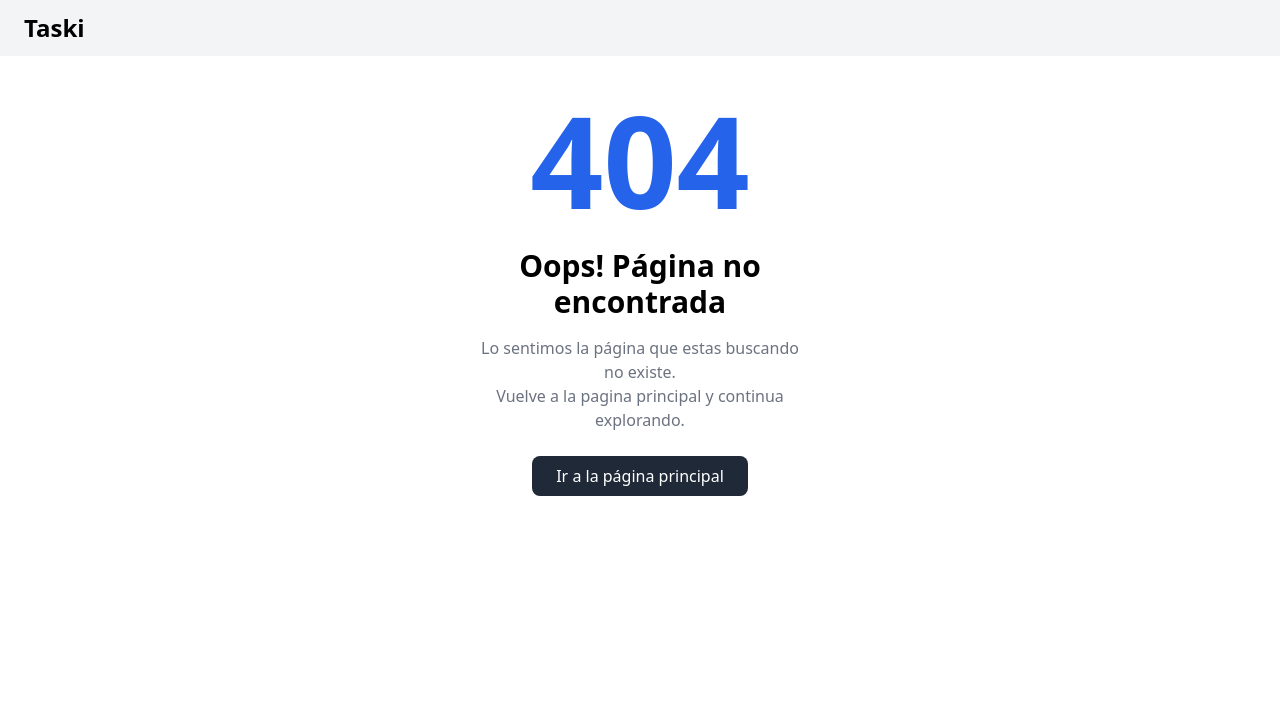
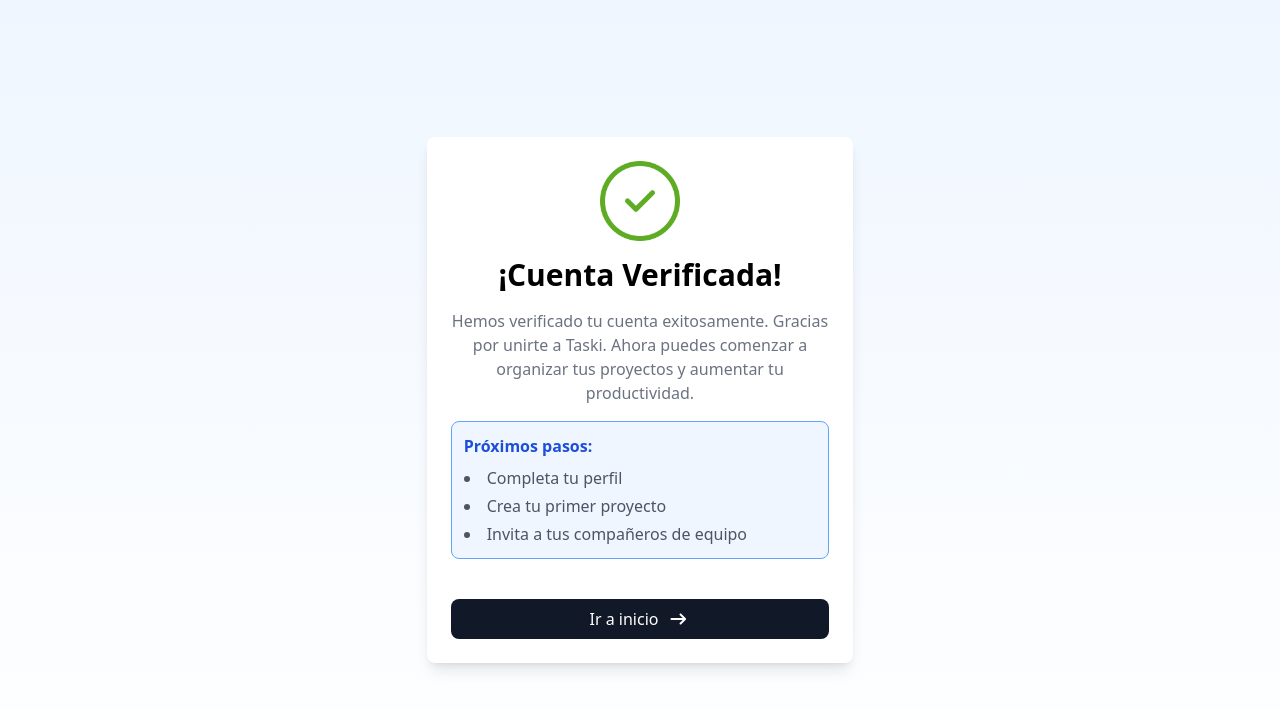
Before and after one commit to thejuanco/Taski-UI, a React (Vite) app: page /auth/confirm-user/1 in a window 1280 px wide. Before the commit this address had no page. Shown: the top 710 px of the page. Built offline with nearby package versions, Linux system fonts and the light colour scheme.

Commit message:
Crea la pagina para la cuenta confirmada y la agrega a las rutas

```diff
--- a/src/App.jsx
+++ b/src/App.jsx
@@ -6,6 +6,7 @@ import Login from './views/Auth/Login'
 import SignUp from './views/Auth/SignUp'
 import ForgotPassword from './views/Auth/ForgotPassword'
 import SendEmail from './views/Auth/SendEmail'
+import ConfirmUser from './views/Auth/ConfirmUser'
 
 function App() {
   return (
@@ -17,6 +18,7 @@ function App() {
         <Route path='/auth/forgot-password' element={<ForgotPassword/>}/>
         <Route path='/auth/signup' element={<SignUp/>}/>
         <Route path='/auth/send-email' element={<SendEmail/>}/>
+        <Route path='/auth/confirm-user/:token' element={<ConfirmUser/>}/>
       </Routes>
     </>
   )
--- /dev/null
+++ b/src/views/Auth/ConfirmUser.jsx
@@ -0,0 +1,42 @@
+import React from 'react'
+import { Link } from 'react-router-dom'
+import "material-symbols";
+
+const ConfirmUser = () => {
+  return (
+    <>
+      <div className="flex justify-center items-center h-screen bg-gradient-to-b from-blue-50 to-white">
+        <div className="md:w-1/3 sm:w-1/2 mx-6">
+          <div className="flex justify-center bg-white items-center flex-col p-6 rounded-lg shadow-lg">
+            <img src="/img/comprobado.png" alt="correo" className="w-20 h-20" />
+            <h1 className="text-center font-bold text-3xl my-4">
+              ¡Cuenta Verificada!
+            </h1>
+            <p className="text-center text-gray-500">
+            Hemos verificado tu cuenta exitosamente. Gracias por unirte a Taski. Ahora puedes comenzar a organizar tus proyectos y aumentar tu productividad.
+            </p>
+            <div className='border border-blue-400 rounded-lg w-full bg-blue-50 p-3 mt-4 '>
+                <p className='font-semibold text-blue-700 mb-2'>Próximos pasos:</p>
+                <ul className="list-disc list-inside text-gray-600 dark:text-gray-300 space-y-1">
+                    <li>Completa tu perfil</li>
+                    <li>Crea tu primer proyecto</li>
+                    <li>Invita a tus compañeros de equipo</li>
+                </ul>
+            </div>
+            <Link
+              to="/auth/singin"
+              className="bg-gray-900 text-white py-2 w-full justify-center px-6 rounded-lg hover:bg-gray-800 mt-10 flex items-center"
+            >
+              Ir a inicio
+                <span className="material-symbols-rounded ml-2">
+                    arrow_right_alt
+                </span>
+            </Link>
+          </div>
+        </div>
+      </div>
+    </>
+  )
+}
+
+export default ConfirmUser
```
Also changed, not shown: public/img/comprobado.png (added).
